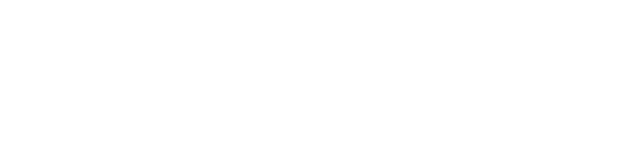
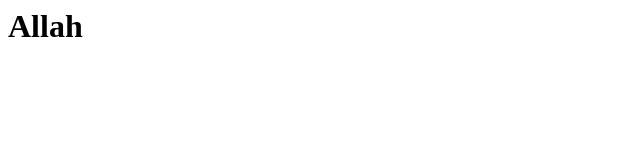
Before and after one commit to mabs239/tajr, a plain HTML site: page index.html in a window 1280 px wide. Shown: the whole page, without its empty margins (0-640 px from the left). Drawn offline with Linux system fonts and the light colour scheme.

Commit message:
index.html

```diff
--- a/index.html
+++ b/index.html
@@ -1 +1,7 @@
-<title>Allah</title>
+<html>
+  <head><title>Allah</title></head>
+  <body>
+    <h1>Allah</h1>
+  </body>
+
+</html>
```
